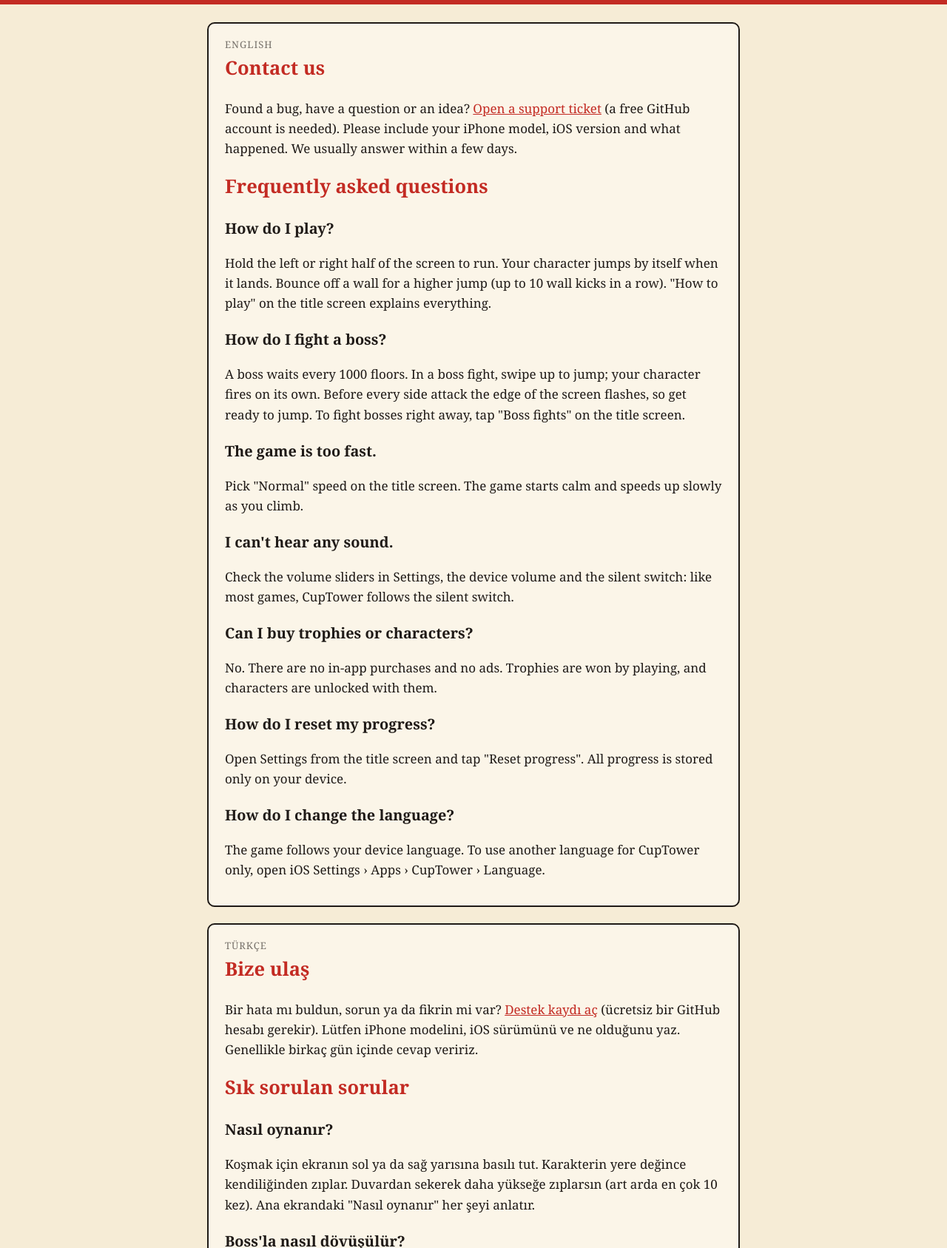
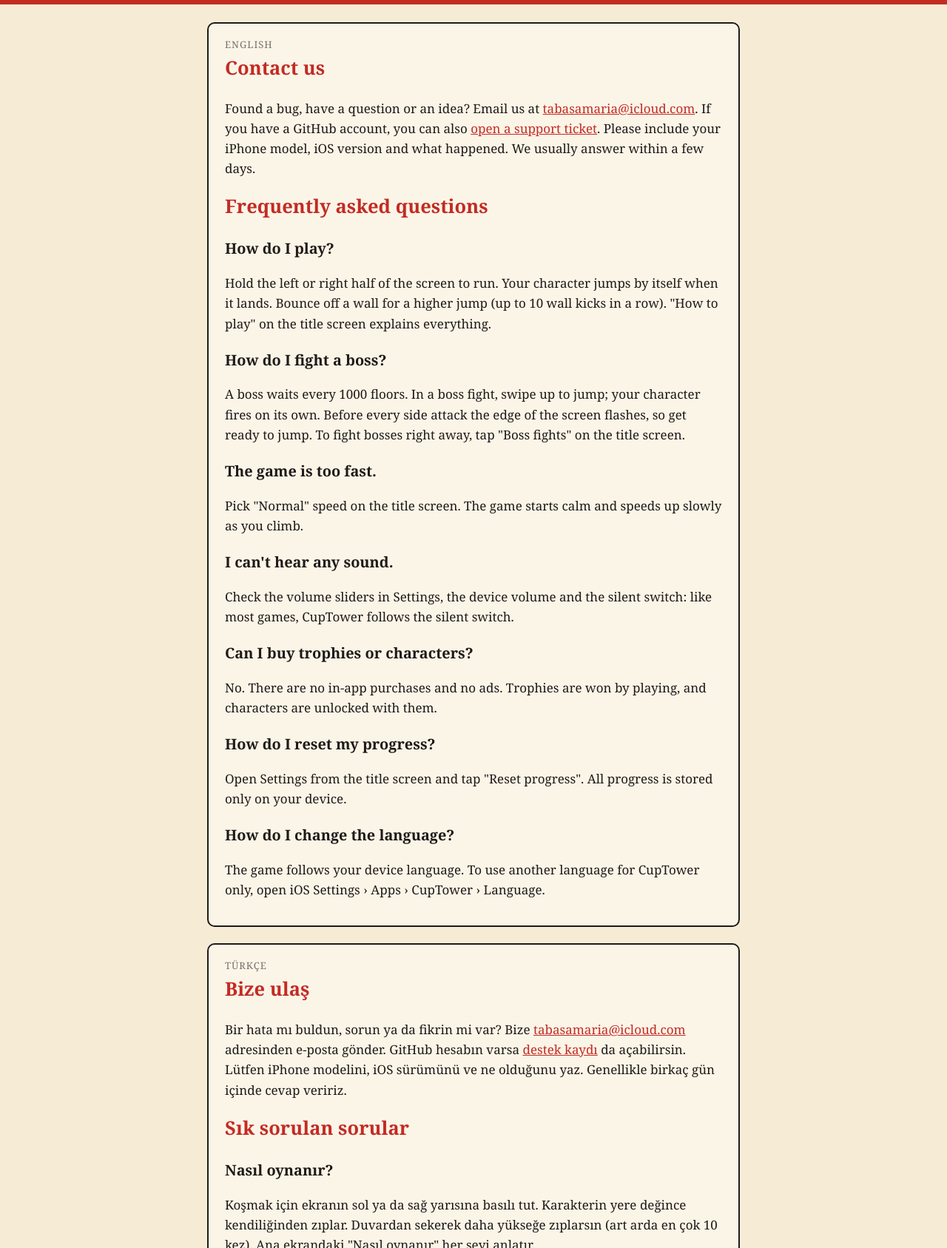
Before and after one commit to platuk/cuptower, a plain HTML site: page support.html in a window 1280 px wide. Shown: the part 300-1987 px from the top of the page at 74% size. Drawn offline with Linux system fonts and the light colour scheme.

Commit message:
CupTower destek ve gizlilik sayfalarÄ±

```diff
--- a/support.html
+++ b/support.html
@@ -13,7 +13,7 @@
 <section>
 <div class="lang">English</div>
 <h2>Contact us</h2>
-<p>Found a bug, have a question or an idea? <a href="https://github.com/platuk/cuptower/issues/new">Open a support ticket</a> (a free GitHub account is needed). Please include your iPhone model, iOS version and what happened. We usually answer within a few days.</p>
+<p>Found a bug, have a question or an idea? Email us at <a href="mailto:tabasamaria@icloud.com">tabasamaria@icloud.com</a>. If you have a GitHub account, you can also <a href="https://github.com/platuk/cuptower/issues/new">open a support ticket</a>. Please include your iPhone model, iOS version and what happened. We usually answer within a few days.</p>
 <h2>Frequently asked questions</h2>
 <h3>How do I play?</h3>
 <p>Hold the left or right half of the screen to run. Your character jumps by itself when it lands. Bounce off a wall for a higher jump (up to 10 wall kicks in a row). "How to play" on the title screen explains everything.</p>
@@ -33,7 +33,7 @@
 <section>
 <div class="lang">Türkçe</div>
 <h2>Bize ulaş</h2>
-<p>Bir hata mı buldun, sorun ya da fikrin mi var? <a href="https://github.com/platuk/cuptower/issues/new">Destek kaydı aç</a> (ücretsiz bir GitHub hesabı gerekir). Lütfen iPhone modelini, iOS sürümünü ve ne olduğunu yaz. Genellikle birkaç gün içinde cevap veririz.</p>
+<p>Bir hata mı buldun, sorun ya da fikrin mi var? Bize <a href="mailto:tabasamaria@icloud.com">tabasamaria@icloud.com</a> adresinden e-posta gönder. GitHub hesabın varsa <a href="https://github.com/platuk/cuptower/issues/new">destek kaydı</a> da açabilirsin. Lütfen iPhone modelini, iOS sürümünü ve ne olduğunu yaz. Genellikle birkaç gün içinde cevap veririz.</p>
 <h2>Sık sorulan sorular</h2>
 <h3>Nasıl oynanır?</h3>
 <p>Koşmak için ekranın sol ya da sağ yarısına basılı tut. Karakterin yere değince kendiliğinden zıplar. Duvardan sekerek daha yükseğe zıplarsın (art arda en çok 10 kez). Ana ekrandaki "Nasıl oynanır" her şeyi anlatır.</p>
```
Also changed, not shown: privacy.html (line endings or trailing spaces).
